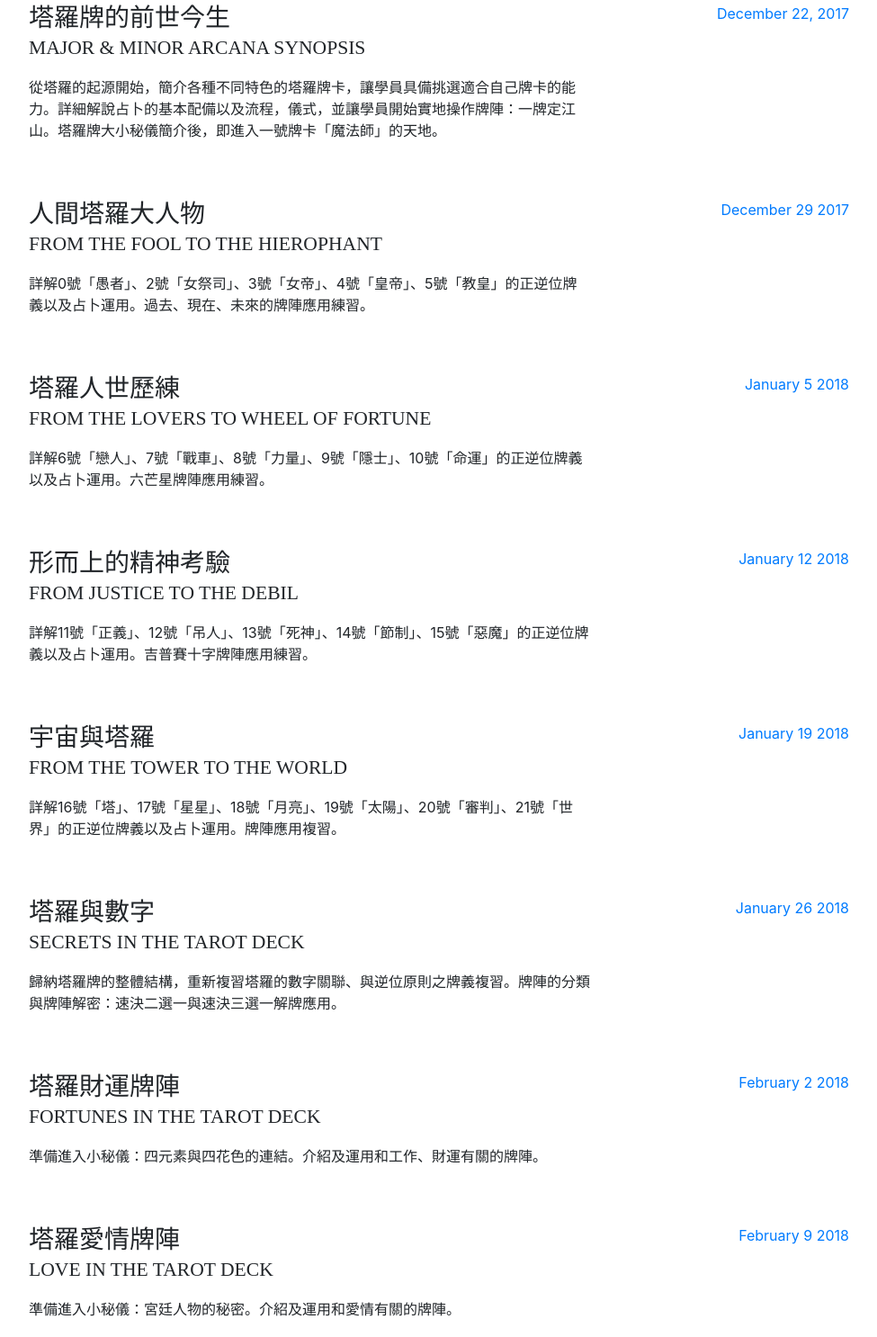
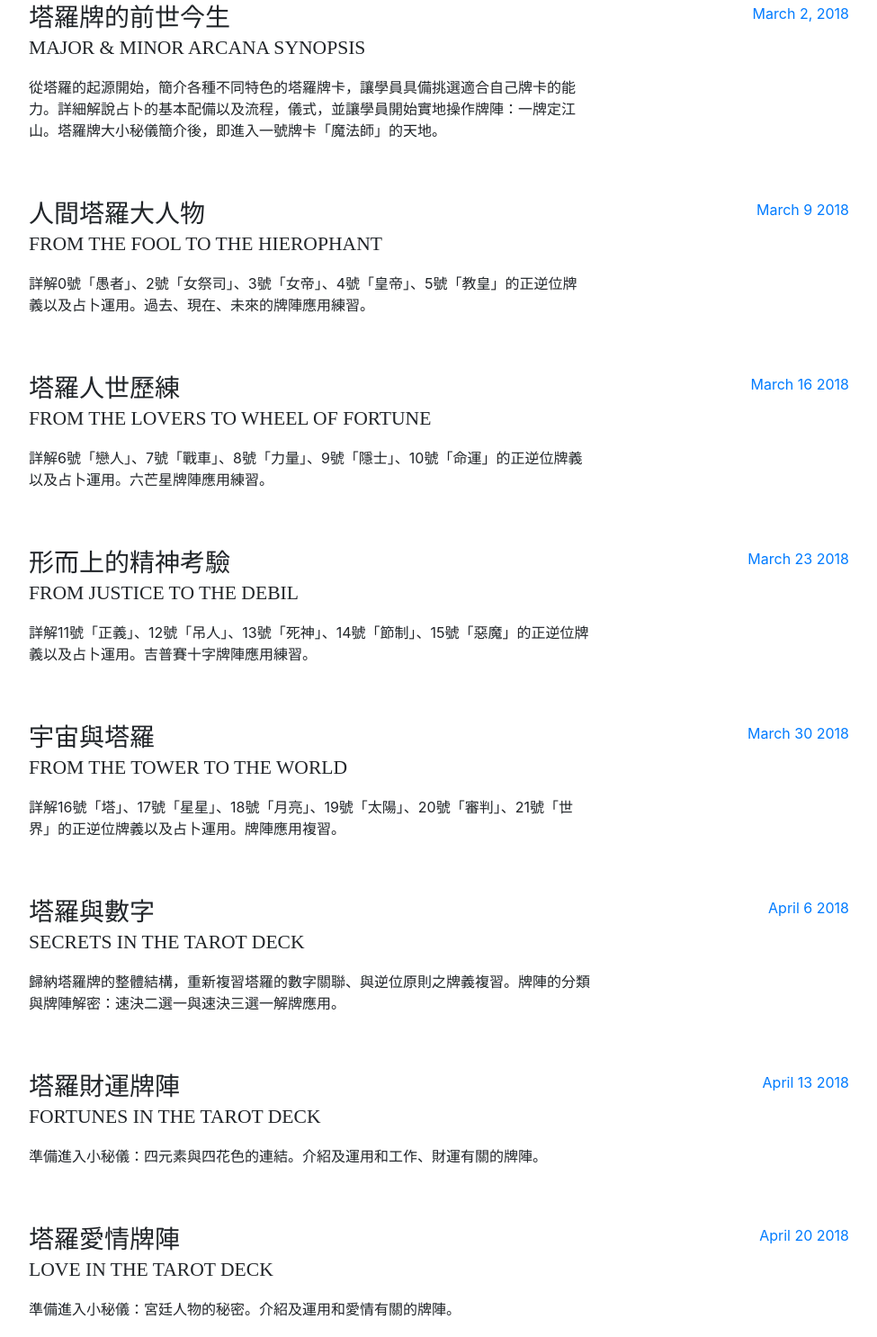
Before and after one commit to NatasaLin/tarot, a website with bundled scripts: page index.html in a window 1280 px wide. Shown: the part 931-2417 px from the top of the page at 90% size, without its empty margins (288-1263 px from the left). Built offline with nearby package versions, Linux system fonts and the light colour scheme; a web font is replaced by a local one.

Commit message:
變更日期及地點

```diff
--- a/index.html
+++ b/index.html
@@ -124,7 +124,7 @@
               <p>從塔羅的起源開始，簡介各種不同特色的塔羅牌卡，讓學員具備挑選適合自己牌卡的能力。詳細解說占卜的基本配備以及流程，儀式，並讓學員開始實地操作牌陣：一牌定江山。塔羅牌大小秘儀簡介後，即進入一號牌卡「魔法師」的天地。</p>
             </div>
             <div class="resume-date text-md-right">
-              <span class="text-primary">December 22, 2017</span>
+              <span class="text-primary">March 2, 2018</span>
             </div>
           </div>
 
@@ -135,7 +135,7 @@
               <p>詳解0號「愚者」、2號「女祭司」、3號「女帝」、4號「皇帝」、5號「教皇」的正逆位牌義以及占卜運用。過去、現在、未來的牌陣應用練習。</p>
             </div>
             <div class="resume-date text-md-right">
-              <span class="text-primary">December 29 2017</span>
+              <span class="text-primary">March 9 2018</span>
             </div>
           </div>
 
@@ -146,7 +146,7 @@
               <p>詳解6號「戀人」、7號「戰車」、8號「力量」、9號「隱士」、10號「命運」的正逆位牌義以及占卜運用。六芒星牌陣應用練習。</p>
             </div>
             <div class="resume-date text-md-right">
-              <span class="text-primary">January 5 2018</span>
+              <span class="text-primary">March 16 2018</span>
             </div>
           </div>
 
@@ -157,7 +157,7 @@
               <p>詳解11號「正義」、12號「吊人」、13號「死神」、14號「節制」、15號「惡魔」的正逆位牌義以及占卜運用。吉普賽十字牌陣應用練習。</p>
             </div>
             <div class="resume-date text-md-right">
-              <span class="text-primary">January 12 2018</span>
+              <span class="text-primary">March 23 2018</span>
             </div>
           </div>
 
@@ -168,7 +168,7 @@
               <p>詳解16號「塔」、17號「星星」、18號「月亮」、19號「太陽」、20號「審判」、21號「世界」的正逆位牌義以及占卜運用。牌陣應用複習。</p>
             </div>
             <div class="resume-date text-md-right">
-              <span class="text-primary">January 19 2018</span>
+              <span class="text-primary">March 30 2018</span>
             </div>
           </div>
 
@@ -179,7 +179,7 @@
               <p>歸納塔羅牌的整體結構，重新複習塔羅的數字關聯、與逆位原則之牌義複習。牌陣的分類與牌陣解密：速決二選一與速決三選一解牌應用。</p>
             </div>
             <div class="resume-date text-md-right">
-              <span class="text-primary">January 26 2018</span>
+              <span class="text-primary">April 6 2018</span>
             </div>
           </div>
 
@@ -190,7 +190,7 @@
               <p>準備進入小秘儀：四元素與四花色的連結。介紹及運用和工作、財運有關的牌陣。</p>
             </div>
             <div class="resume-date text-md-right">
-              <span class="text-primary">February 2 2018</span>
+              <span class="text-primary">April 13 2018</span>
             </div>
           </div>
 
@@ -201,7 +201,7 @@
               <p>準備進入小秘儀：宮廷人物的秘密。介紹及運用和愛情有關的牌陣。</p>
             </div>
             <div class="resume-date text-md-right">
-              <span class="text-primary">February 9 2018</span>
+              <span class="text-primary">April 20 2018</span>
             </div>
           </div>
 
@@ -227,10 +227,10 @@
 
           <div class="resume-item d-flex flex-column flex-md-row">
             <div class="resume-content mr-auto">
-              <h3 class="mb-0">上課地點：星球咖啡THE planet</h3>
+              <h3 class="mb-0">上課地點：鹿所咖啡ROOST KAFFE</h3>
               <div class="subheading mb-3">Sites of Course</div>
 <!--              <div></div>-->
-              <p>彰化市中華路260號，低消飲品x1</p>
+              <p>彰化市向陽街19號，低消飲品x1或場地費50元</p>
             </div>
             <div class="resume-date text-md-right">
               <span class="text-primary">每週五晚上7:00~9:00</span>
```
